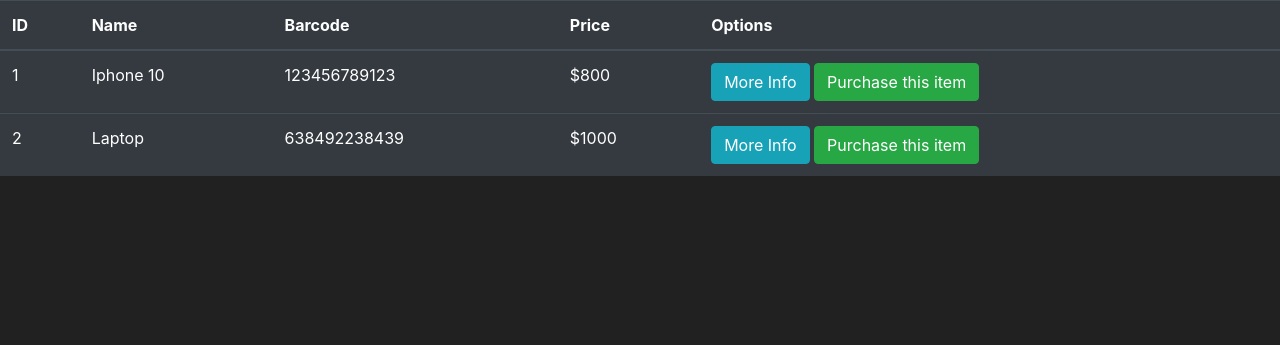
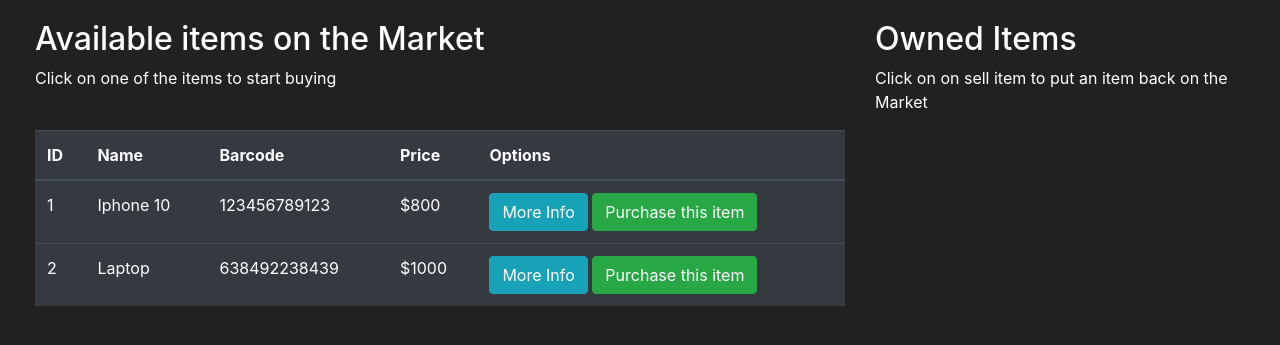
Before and after one commit to Angeltheesoto/flaskMarket, a Flask app: template server/market/templates/market.html in a window 1280 px wide. Shown: the part 56-401 px from the top of the page. Run offline with Flask 3, Linux system fonts and the light colour scheme; the template is opened without the code that fills it: values that come from a table or form of the project are taken from there, others are empty; form fields are guessed from the names that the template uses; some libraries are stand-ins or nearby versions.

Commit message:
finished implementing buying an item

```diff
--- a/server/market/forms.py
+++ b/server/market/forms.py
@@ -26,3 +26,9 @@ class LoginForm(FlaskForm):
     username = StringField(label='User Name:', validators=[DataRequired()])
     password = PasswordField(label='Password:', validators=[DataRequired()])
     submit = SubmitField(label='Sign in')
+
+class PurchaseItemForm(FlaskForm):
+    submit = SubmitField(label='Purchase Item!')
+
+class SellItemForm(FlaskForm):
+    submit = SubmitField(label='Sell Item!')
--- /dev/null
+++ b/server/market/templates/includes/items_modals.html
@@ -0,0 +1,86 @@
+<style>
+  .modal-content {
+    background-color: #212121;
+  }
+</style>
+
+<!-- Modal -->
+<div
+  class="modal fade"
+  id="Modal-MoreInfo-{{ item.id }}"
+  tabindex="-1"
+  aria-labelledby="exampleModalLabel"
+  aria-hidden="true"
+>
+  <div class="modal-dialog">
+    <div class="modal-content">
+      <div class="modal-header">
+        <h5 class="modal-title fs-5" id="ModalLabel">{{ item.name }}</h5>
+        <button
+          type="button"
+          class="btn-close"
+          data-dismiss="modal"
+          aria-label="Close"
+        >
+          X
+        </button>
+      </div>
+      <div class="modal-body">{{ item.description }}</div>
+      <div class="modal-footer">
+        <button type="button" class="btn btn-secondary" data-dismiss="modal">
+          Close
+        </button>
+      </div>
+    </div>
+  </div>
+</div>
+
+<!-- Purchase Confirm -->
+<div
+  class="modal fade"
+  id="Modal-PurchaseConfirm-{{ item.id }}"
+  tabindex="-1"
+  aria-labelledby="exampleModalLabel"
+  aria-hidden="true"
+>
+  <div class="modal-dialog">
+    <div class="modal-content">
+      <div class="modal-header">
+        <h1 class="modal-title fs-5" id="exampleModalLabel">{{ item.name }}</h1>
+        <button
+          type="button"
+          class="btn-close"
+          data-dismiss="modal"
+          aria-label="Close"
+        >
+          X
+        </button>
+      </div>
+      <div class="modal-body">
+        <form method="POST">
+          {{ purchase_form.hidden_tag() }}
+          <h4 class="text-center">
+            Are you sure you want to buy {{ item.name }} for {{ item.price }}$ ?
+          </h4>
+          <br />
+          <h6 class="text-center">
+            By clicking Purchase, you will purchase this item.
+          </h6>
+          <br />
+          <input
+            id="purchased_item"
+            name="purchased_item"
+            type="hidden"
+            value="{{item.name}}"
+          />
+          {{ purchase_form.submit(class='btn btn-outline-success btn-block') }}
+        </form>
+      </div>
+      <div class="modal-footer">
+        <button type="button" class="btn btn-secondary" data-dismiss="modal">
+          Close
+        </button>
+      </div>
+    </div>
+  </div>
+</div>
--- a/server/market/templates/market.html
+++ b/server/market/templates/market.html
@@ -1,5 +1,10 @@
 {% extends 'base.html' %} {% block title %} Market page {% endblock %} {% block
 content %}
+<div class="row" style="margin: 20px 0 0 20px">
+  <div class="col-8">
+    <h2>Available items on the Market</h2>
+    <p>Click on one of the items to start buying</p>
+    <br />
     <table class="table table-hover table-dark">
       <thead>
         <tr>
@@ -13,18 +18,38 @@ content %}
       </thead>
       <tbody>
         <!-- Your rows inside the table HERE: -->
-    {% for item in items %}
+        {% for item in items %} {% include 'includes/items_modals.html' %}
         <tr>
           <td>{{ item.id }}</td>
           <td>{{ item.name }}</td>
           <td>{{ item.barcode }}</td>
           <td>${{ item.price }}</td>
           <td>
-        <button class="btn btn-outline btn-info">More Info</button>
-        <button class="btn btn-outline btn-success">Purchase this item</button>
+            <button
+              class="btn btn-outline btn-info"
+              data-toggle="modal"
+              data-target="#Modal-MoreInfo-{{ item.id }}"
+            >
+              More Info
+            </button>
+            <button
+              class="btn btn-outline btn-success"
+              data-toggle="modal"
+              data-target="#Modal-PurchaseConfirm-{{ item.id }}"
+            >
+              Purchase this item
+            </button>
           </td>
         </tr>
         {% endfor %}
       </tbody>
     </table>
+  </div>
+  <div class="col-4">
+    <h2>Owned Items</h2>
+    <p>Click on on sell item to put an item back on the Market</p>
+    <br />
+  </div>
+</div>
+
 {% endblock %}
```
Also changed, not shown: server/market/models.py (+8 -0 lines), server/market/routes.py (+19 -6 lines), server/instance/market.db. Lines whose indentation alone changed are shown as unchanged.
